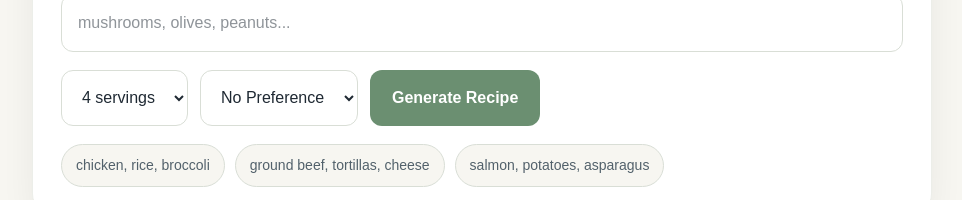
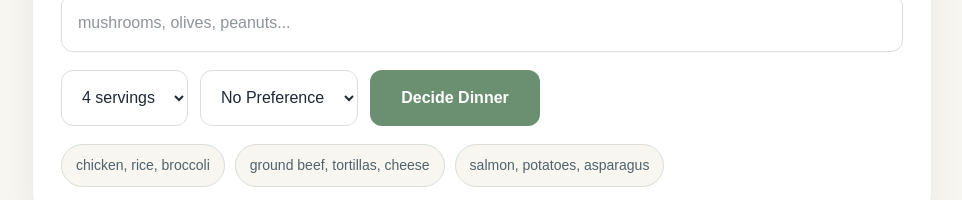
Before and after one commit to taskwrenchai/dinnercall, a Next.js app: page / in a window 1280 px wide. Shown: the part 468-668 px from the top of the page, without its empty margins (158-1120 px from the left). Built offline with nearby package versions, Linux system fonts and the light colour scheme.

Commit message:
Update execute button

```diff
--- a/src/app/page.tsx
+++ b/src/app/page.tsx
@@ -237,7 +237,7 @@ ${recipe.steps.map((step, index) => `${index + 1}. ${step}`).join("\n")}`;
                 minWidth: "170px",
               }}
             >
-              {loading ? "Thinking..." : "Generate Recipe"}
+              {loading ? "Thinking..." : "Decide Dinner"}
             </button>
           </div>
 
```
